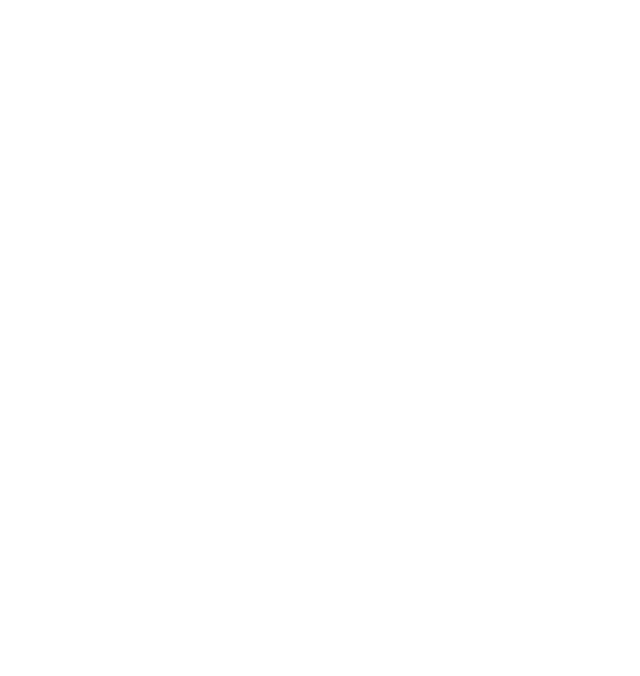
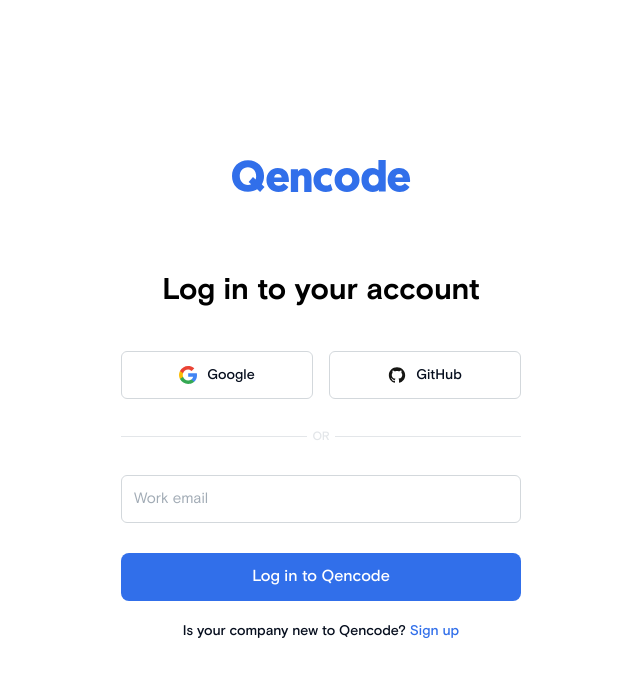
Before and after one commit to IvanRuskevych/test-login-interface, a React (Vite) app: page /login in a window 1280 px wide. Before the commit this address had no page. Shown: the top 676 px of the page, without its empty margins (319-959 px from the left). Built offline with nearby package versions, Linux system fonts and the light colour scheme.

Commit message:
code is optimized

```diff
--- a/src/App.jsx
+++ b/src/App.jsx
@@ -7,7 +7,7 @@
 function App() {
   return (
     <Routes>
-      <Route path={'/v1/auth/'} element={<LayoutAuth />}>
+      <Route path={'/'} element={<LayoutAuth />}>
         <Route path={'login'} element={<LoginPage />} />
         <Route path={'password-reset'} element={<PasswordResetPage />} />
         <Route path={'password-set'} element={<PasswordSetPage />} />
--- a/src/components/forms/FormLogin.jsx
+++ b/src/components/forms/FormLogin.jsx
@@ -1,21 +1,16 @@
 import {useState} from "react";
 import {toast, ToastContainer} from 'react-toastify';
-
 import {useApiPostRequest} from "../../hooks/apiRequests.js";
 import {setAccessToken, setRefreshToken} from "../../utils/tokens.js";
-
 import LinkText from '../LinkText/LinkText.jsx';
 import FormButton from '../FormButton/FormButton.jsx';
 import FieldEmail from '../fields/FieldEmail.jsx';
 import FieldPassword from '../fields/FieldPassword.jsx';
 import {Form, StyledText} from './forms.styled.js';
-
+import {API_PATH, INIT_STAT, MESSAGES, REGEX} from "../../constants/constants.js";
 
 const FormLogin = () => {
-    const [formData, setFormData] = useState({
-        email: "",
-        password: "",
-    })
+    const [formData, setFormData] = useState(INIT_STAT.LOGIN)
     const {data, sendData} = useApiPostRequest()
     const [isShow, setIsShow] = useState(false)
     const handleChange = (e) => {
@@ -25,31 +20,27 @@
 
     const handleSubmit = async (e) => {
         e.preventDefault()
-        const regexEmail = /^[^\s@]+@[^\s@]+\.[^\s@]{2,}$/i
         if (!isShow) {
             if (formData.email.length === 0) {
-                toast.error("Enter email");
-            } else if (!regexEmail.test(formData.email)) {
-                return toast.error("This is not a valid email");
-            } else if (regexEmail.test(formData.email)) {
+                toast.error(MESSAGES.ERR_EMAIL);
+            } else if (!REGEX.EMAIL.test(formData.email)) {
+                return toast.error(MESSAGES.ERR_EMAIL_INVALID);
+            } else if (REGEX.EMAIL.test(formData.email)) {
                 return setIsShow(true)
             }
         } else if (isShow) {
             if (formData.password.length < 8) {
-                return toast.error("Password must be less than 8 characters");
+                return toast.error(MESSAGES.ERR_PSW);
             } else {
                 try {
-                    await sendData("/v1/auth/login", formData);
+                    await sendData(API_PATH.LOGIN, formData);
                     setAccessToken(data.access_token);
                     setRefreshToken(data.refresh_token);
                     setIsShow(false);
-                    setFormData({
-                        email: "",
-                        password: "",
-                    });
-                    toast.success("Success");
+                    setFormData(INIT_STAT.LOGIN);
+                    toast.success(MESSAGES.SUCCESS_MSG);
                 } catch (error) {
-                    toast.error("Failed to log in. Please try again later.");
+                    toast.error(MESSAGES.ERR_LOGIN);
                 }
             }
         }
@@ -65,8 +56,6 @@
                     placeholder={"Work email"}
                     className={isShow ? "field-email" : "field-psw-hide"}
                 />
-
-
                 {isShow &&
                     <>
                         <FieldPassword
@@ -75,21 +64,17 @@
                             onChange={handleChange}
                         />
                         <LinkText
-                            href={'v1/auth/password-reset'}
+                            href={"password-reset"}
                             text={'Forgot your password?'}
                             className={'forgot-psw'}
                         />
-
-
                     </>
                 }
-
-
                 <FormButton type={'submit'} text={'Log in to Qencode'}/>
             </Form>
             <StyledText>
                 Is your company new to Qencode?&nbsp;
-                <LinkText href={'v1/auth/'} text={' Sign up'}/>
+                <LinkText href={""} text={'Sign up'}/>
             </StyledText>
         </>
     )
--- a/src/components/forms/FormPasswordReset.jsx
+++ b/src/components/forms/FormPasswordReset.jsx
@@ -1,16 +1,15 @@
-import {Form} from './forms.styled.js';
+import {useState} from "react";
+import {toast, ToastContainer} from 'react-toastify';
+import {useApiPostRequest} from "../../hooks/apiRequests.js";
 import FieldEmail from '../fields/FieldEmail.jsx';
 import FormButton from '../FormButton/FormButton.jsx';
 import LinkCancel from '../links/LinkCancel.jsx';
-import {useState} from "react";
-import {toast, ToastContainer} from 'react-toastify';
-import {useApiPostRequest} from "../../hooks/apiRequests.js";
+import {API_PATH, INIT_STAT, MESSAGES, REGEX} from "../../constants/constants.js";
+import {Form} from './forms.styled.js';
 
 const FormPasswordReset = () => {
-    const [formData, setFormData] = useState({
-        email: ""
-    })
-    const {data, sendData} = useApiPostRequest()
+    const [formData, setFormData] = useState(INIT_STAT.PSW_RESET)
+    const {sendData} = useApiPostRequest()
 
     const handleChange = (e) => {
         const {name, value} = e.target
@@ -19,18 +18,17 @@
 
     const handleSubmit = async (e) => {
         e.preventDefault()
-        const regexEmail = /^[^\s@]+@[^\s@]+\.[^\s@]{2,}$/i
         if (formData.email.length === 0) {
-            toast.error("Enter email");
-        } else if (!regexEmail.test(formData.email)) {
-            toast.error("This is not a valid email");
-        } else if (regexEmail.test(formData.email)) {
+            toast.error(MESSAGES.ERR_EMAIL);
+        } else if (!REGEX.EMAIL.test(formData.email)) {
+            toast.error(MESSAGES.ERR_EMAIL_INVALID);
+        } else {
             try {
-                await sendData("/v1/auth/password-reset", formData);
-                setFormData({email: "",});
-                toast.success(`Please check your email ${formData.email} to complete the password reset process`);
+                await sendData(API_PATH.PSW_RESET, formData);
+                setFormData(INIT_STAT.PSW_RESET);
+                toast.success(MESSAGES.SUCCESS_EMAIL_SEND(formData.email));
             } catch (error) {
-                toast.error("Failed to reset password. Please try again later.");
+                toast.error(MESSAGES.ERR_PSW_RESET);
             }
         }
     }
@@ -43,7 +41,7 @@
                             className={"field-email"}/>
                 <FormButton type={'submit'} text={'Send'}/>
             </Form>
-            <LinkCancel href={'v1/auth/login'} text={'Cancel'} className={'link-cancel'}/>
+            <LinkCancel href={'login'} text={'Cancel'} className={'link-cancel'}/>
         </>
     );
 };
--- a/src/components/forms/FormPasswordSet.jsx
+++ b/src/components/forms/FormPasswordSet.jsx
@@ -1,17 +1,14 @@
-import {Form} from './forms.styled.js';
+import {useState} from "react";
+import {toast, ToastContainer} from 'react-toastify';
+import {useApiPostRequest} from "../../hooks/apiRequests.js";
 import FieldPassword from '../fields/FieldPassword.jsx';
 import FormButton from '../FormButton/FormButton.jsx';
 import LabelText from '../LabelText/LabelText.jsx';
-import {useState} from "react";
-import {toast, ToastContainer} from 'react-toastify';
-import {useApiPostRequest} from "../../hooks/apiRequests.js";
-
+import {API_PATH, INIT_STAT, MESSAGES} from "../../constants/constants.js";
+import {Form} from './forms.styled.js';
 
 const FormPasswordSet = () => {
-    const [formData, setFormData] = useState({
-        password: "",
-        confirmPassword: ""
-    })
+    const [formData, setFormData] = useState(INIT_STAT.PSW_SET)
     const {sendData} = useApiPostRequest()
 
     const handleChange = (e) => {
@@ -21,19 +18,16 @@
     const handleSubmit = async (e) => {
         e.preventDefault()
         if (formData.password.length < 8) {
-            toast.error("Password must be less than 8 characters");
+            toast.error(MESSAGES.ERR_PSW);
         } else if (formData.password !== formData.confirmPassword) {
-            toast.error("Passwords do not match");
+            toast.error(MESSAGES.ERR_PSW_MATCH);
         } else {
             try {
-                await sendData("/v1/auth/password-set", formData);
-                setFormData({
-                    password: "",
-                    confirmPassword: ""
-                });
-                toast.success("Password reset successfully");
+                await sendData(API_PATH.PSW_SET, formData);
+                setFormData(INIT_STAT.PSW_SET);
+                toast.success(MESSAGES.SUCCESS_PSW_RESET);
             } catch (error) {
-                toast.error("Failed to password reset. Please try again later.");
+                toast.error(MESSAGES.ERR_PSW_SET);
             }
         }
     }
--- /dev/null
+++ b/src/constants/constants.js
@@ -0,0 +1,38 @@
+export const REGEX = {
+    EMAIL: /^[^\s@]+@[^\s@]+\.[^\s@]{2,}$/i
+}
+
+export const MESSAGES = {
+    ERR_EMAIL: "Enter email",
+    ERR_EMAIL_INVALID: "This is not a valid email",
+    ERR_PSW: "Password must be less than 8 characters",
+    ERR_PSW_RESET: "Failed to reset password. Please try again later.",
+    ERR_PSW_SET: "Failed to set password. Please try again later.",
+    ERR_PSW_MATCH: "Passwords do not match",
+    ERR_LOGIN: "Failed to log in. Please try again later.",
+    SUCCESS_MSG: "Success",
+    SUCCESS_PSW_RESET: "Password reset successfully",
+    SUCCESS_EMAIL_SEND: (email) => `Please check your email ${email} to complete the password reset process`
+}
+
+export const API_PATH = {
+    LOGIN: "/v1/auth/login",
+    REGISTER: "v1/auth/",
+    PSW_RESET: "v1/auth/password-reset",
+    PSW_SET: "v1/auth/password-set"
+}
+
+export const INIT_STAT = {
+    LOGIN: {
+        email: "",
+        password: "",
+    },
+    PSW_SET: {
+        password: "",
+        confirmPassword: ""
+    },
+    PSW_RESET: {
+        email: "",
+    },
+
+}
--- a/src/pages/LoginPage.jsx
+++ b/src/pages/LoginPage.jsx
@@ -14,8 +14,8 @@
         <>
             <TitleAuth text={'Log in to your account'}/>
             <ButtonWrapper>
-                <LinkAuth icon={iconGoogle} text={'Google'} href={`v1/auth/password-reset`}/>
-                <LinkAuth icon={iconGithub} text={'GitHub'} href={`v1/auth/password-set`}/>
+                <LinkAuth icon={iconGoogle} text={'Google'} href={`login`}/>
+                <LinkAuth icon={iconGithub} text={'GitHub'} href={`login`}/>
             </ButtonWrapper>
             <Separator/>
             <FormLogin/>
```
